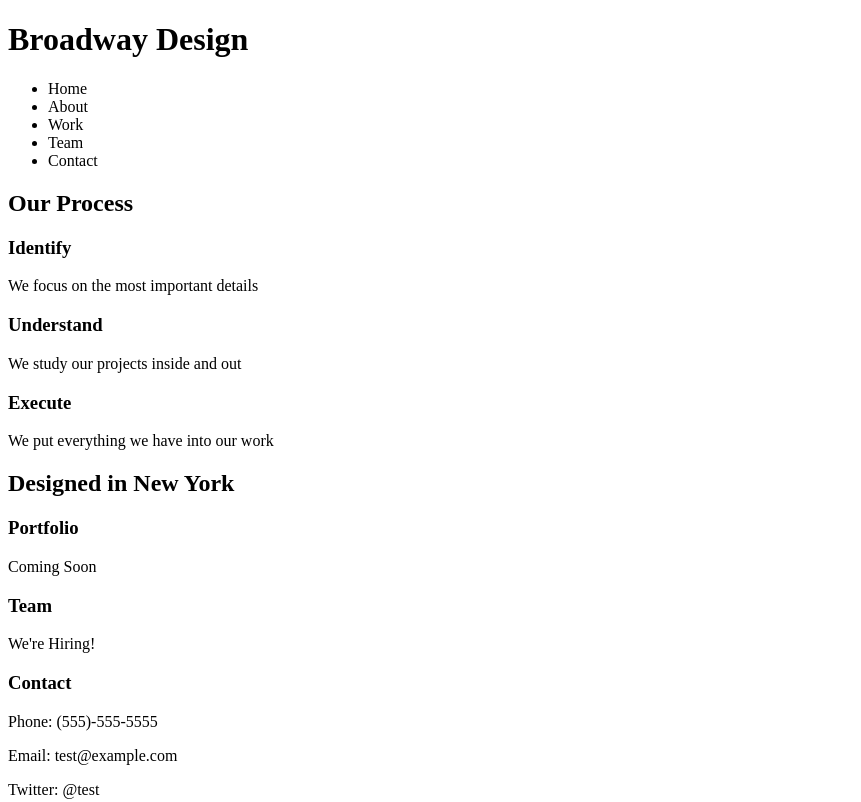
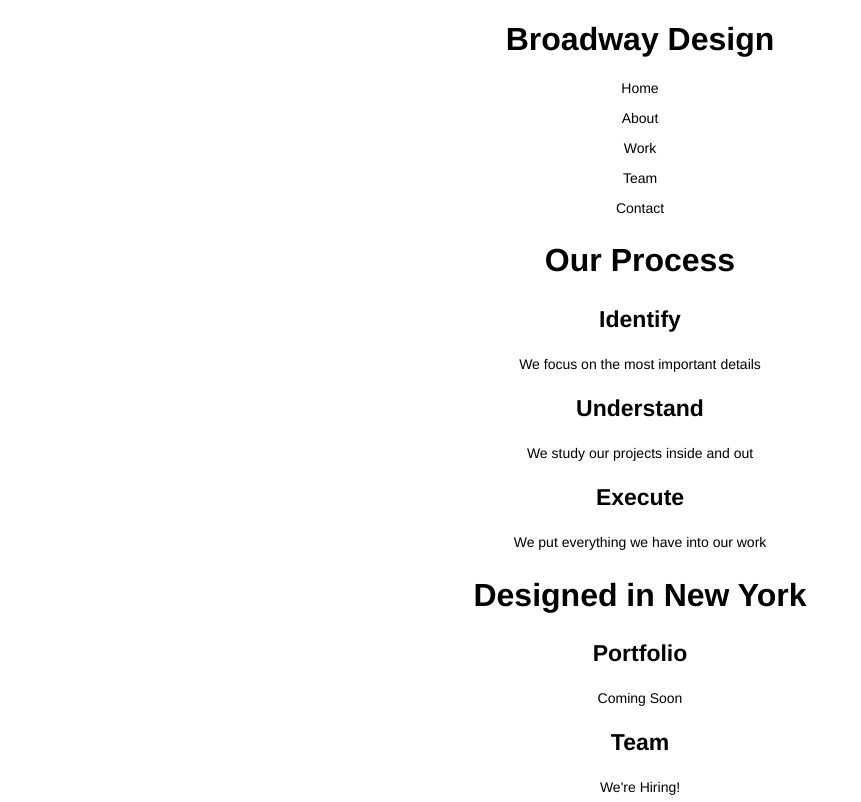
Before and after one commit to dance210/broadway, a plain HTML site: page index.html in a window 1280 px wide. Shown: the top 802 px of the page, without its empty margins (0-861 px from the left). Drawn offline with Linux system fonts and the light colour scheme.

Commit message:
Add basic CSS

```diff
--- a/index.html
+++ b/index.html
@@ -7,13 +7,11 @@
   <body>
     <div class="header">
       <h1>Broadway Design</h1>
-        <ul>
-          <li>Home</li>
-          <li>About</li>
-          <li>Work</li>
-          <li>Team</li>
-          <li>Contact</li>
-        </ul>
+        <p>Home</p>
+        <p>About</p>
+        <p>Work</p>
+        <p>Team</p>
+        <p>Contact</p>
       </div>
       <h2>Our Process</h2>
         <h3>Identify</h3>
--- a/resources/css/style.css
+++ b/resources/css/style.css
@@ -1,3 +1,18 @@
-h1 {
+html {
+  text-align: center;
+  font-family: Helvetica;
+}
 
+h2 {
+  font-size: 32px;
+  font-weight: bold;
 }
+
+h3 {
+  font-size: 23px;
+  font-weight: bold;
+}
+
+p {
+  font-size: 14px;
+}
```
